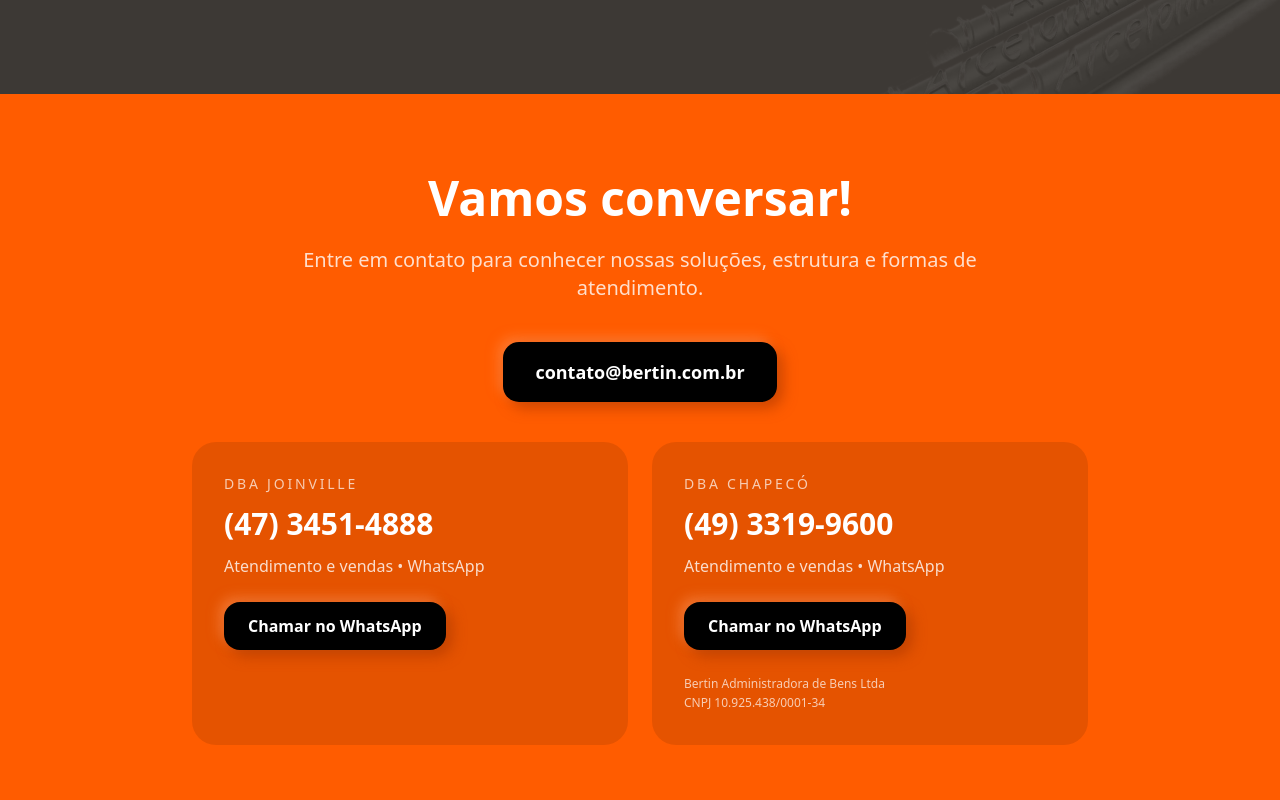
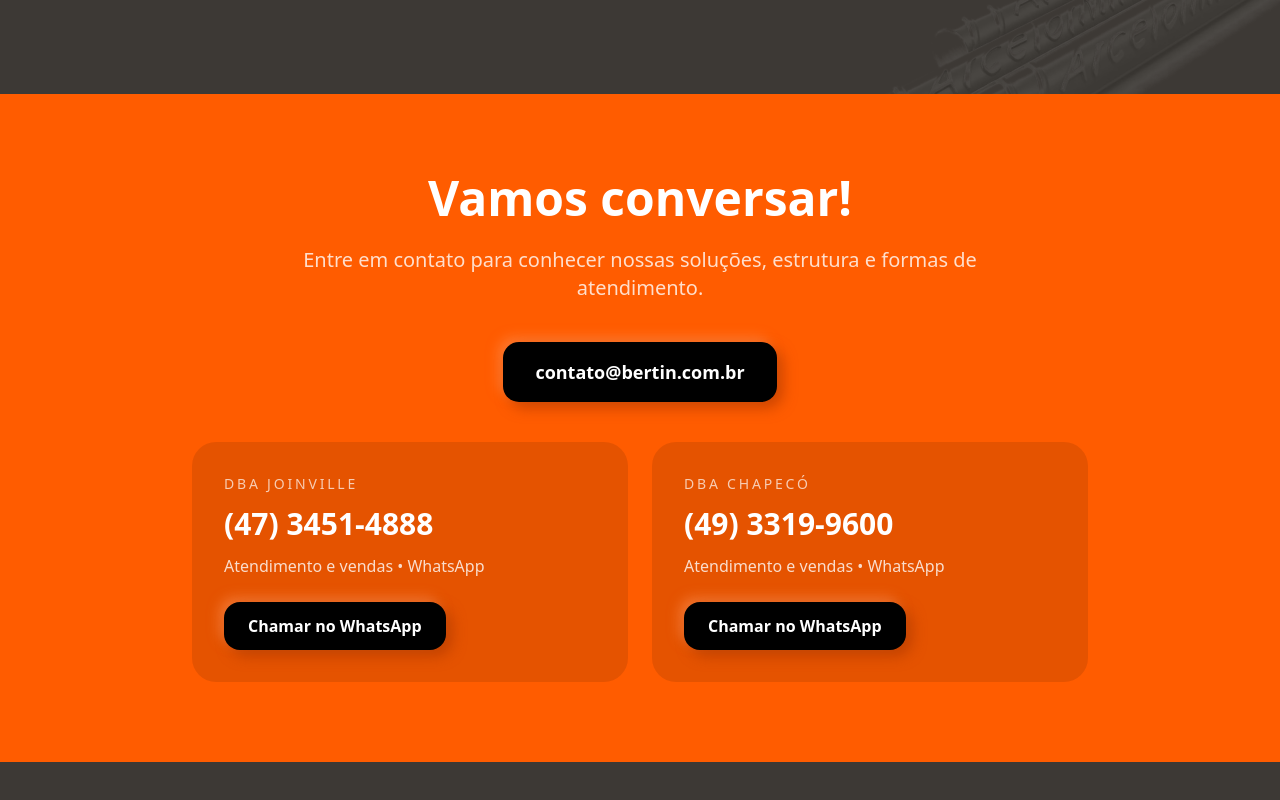
Before and after one commit to RARBertin/bertin-site, a React (Vite) app: page / in a window 1280 px wide. Shown: the part 2145-2945 px from the top of the page. After the commit the page ends 2907 px from the top, so only its background shows below. Built offline with nearby package versions, Linux system fonts and the light colour scheme.

Commit message:
Contato: tira razão social e CNPJ da Bertin Adm (a Meta já aprovou a verificação da empresa em 20/10/2026)
A meta-tag facebook-domain-verification continua.

Co-Authored-By: Claude Opus 5.5 <noreply@anthropic.com>

```diff
--- a/src/main.jsx
+++ b/src/main.jsx
@@ -341,11 +341,6 @@ function BertinLandingPage() {
               >
                 Chamar no WhatsApp
               </a>
-
-              <div className="mt-6 text-xs opacity-70 leading-relaxed">
-                Bertin Administradora de Bens Ltda<br />
-                CNPJ 10.925.438/0001-34
-              </div>
             </div>
 
           </div>
```
